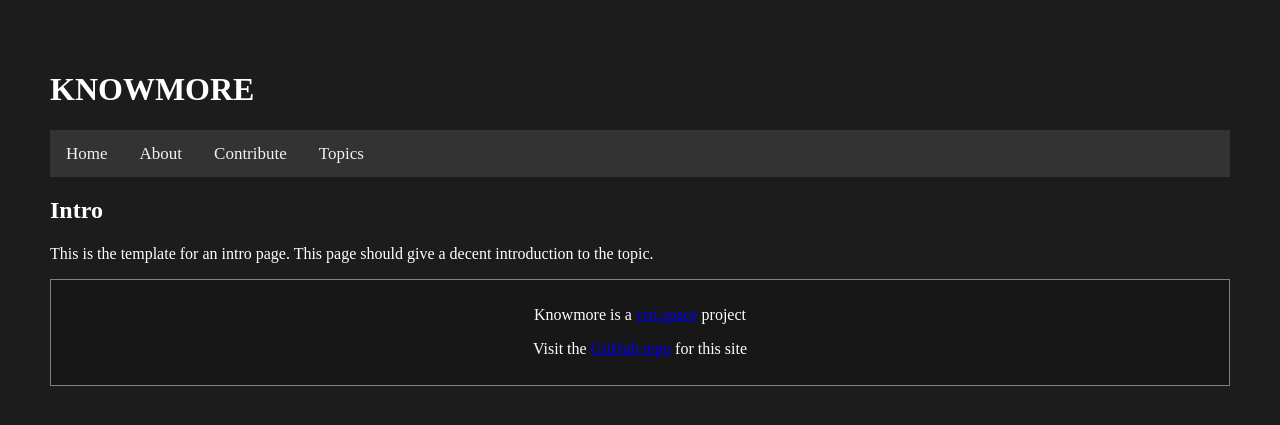
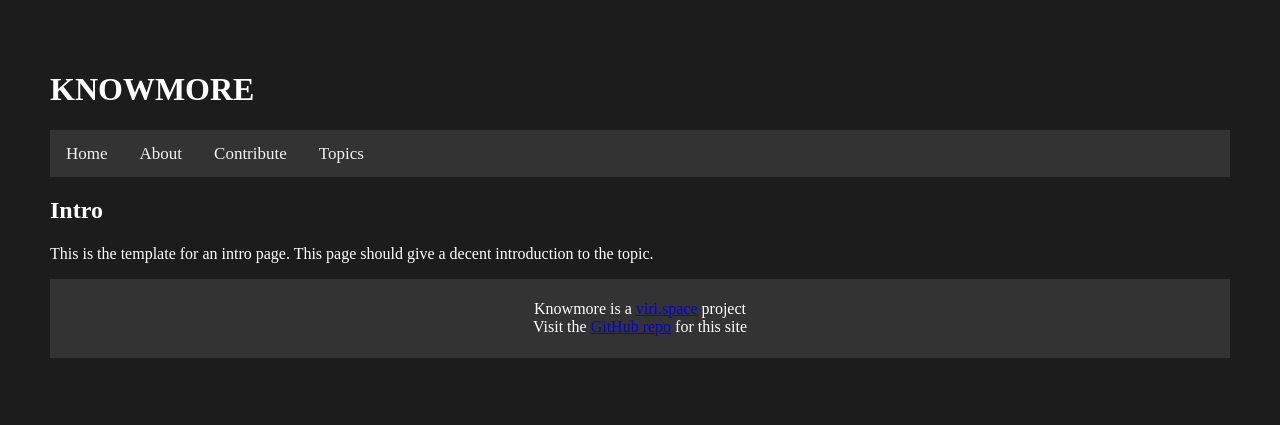
Before and after one commit to vuwnu/knowmore, a Jekyll site: the page built from topics/templates/intro.md, in a window 1280 px wide. Shown: the top 425 px of the page. Built offline with Jekyll 4.4.1, drawn with Linux system fonts in a browser that asks for light colours.

Commit message:
working out workflow

```diff
--- a/_includes/footer.html
+++ b/_includes/footer.html
@@ -1,4 +1,3 @@
 <footer>
-  <p>Knowmore is a <a href="https://viri.space">viri.space</a> project</p>
-  <p>Visit the <a href="https://github.com/viri-space/knowmore">GitHub repo</a> for this site</p>
+  <p>Knowmore is a <a href="https://viri.space">viri.space</a> project<br>Visit the <a href="https://github.com/viri-space/knowmore">GitHub repo</a> for this site</>
 </footer>
--- a/assets/css/main.scss
+++ b/assets/css/main.scss
@@ -14,10 +14,9 @@ html {
 
 footer {
   text-align: center;
-  background: rgb(23, 23, 23);
+  background: #333;
   color: white;
-  border: solid grey 1px;
-  padding: 10px;
+  padding: 5px;
 }
 
 /* width */
--- a/topics/templates/intro.md
+++ b/topics/templates/intro.md
@@ -2,6 +2,7 @@
 title: Intro
 layout: default
 permalink: /templates/
+categories:
 tags: intro
 ---
 
```
Also changed, not shown: topics/blender/intro.md (+1 -0 lines), topics/blender/lists/addons.md (+7 -0 lines), topics/templates/guide/guide.md (renamed from topics/templates/guide.md), topics/templates/list/list.md (renamed from topics/templates/list.md).
